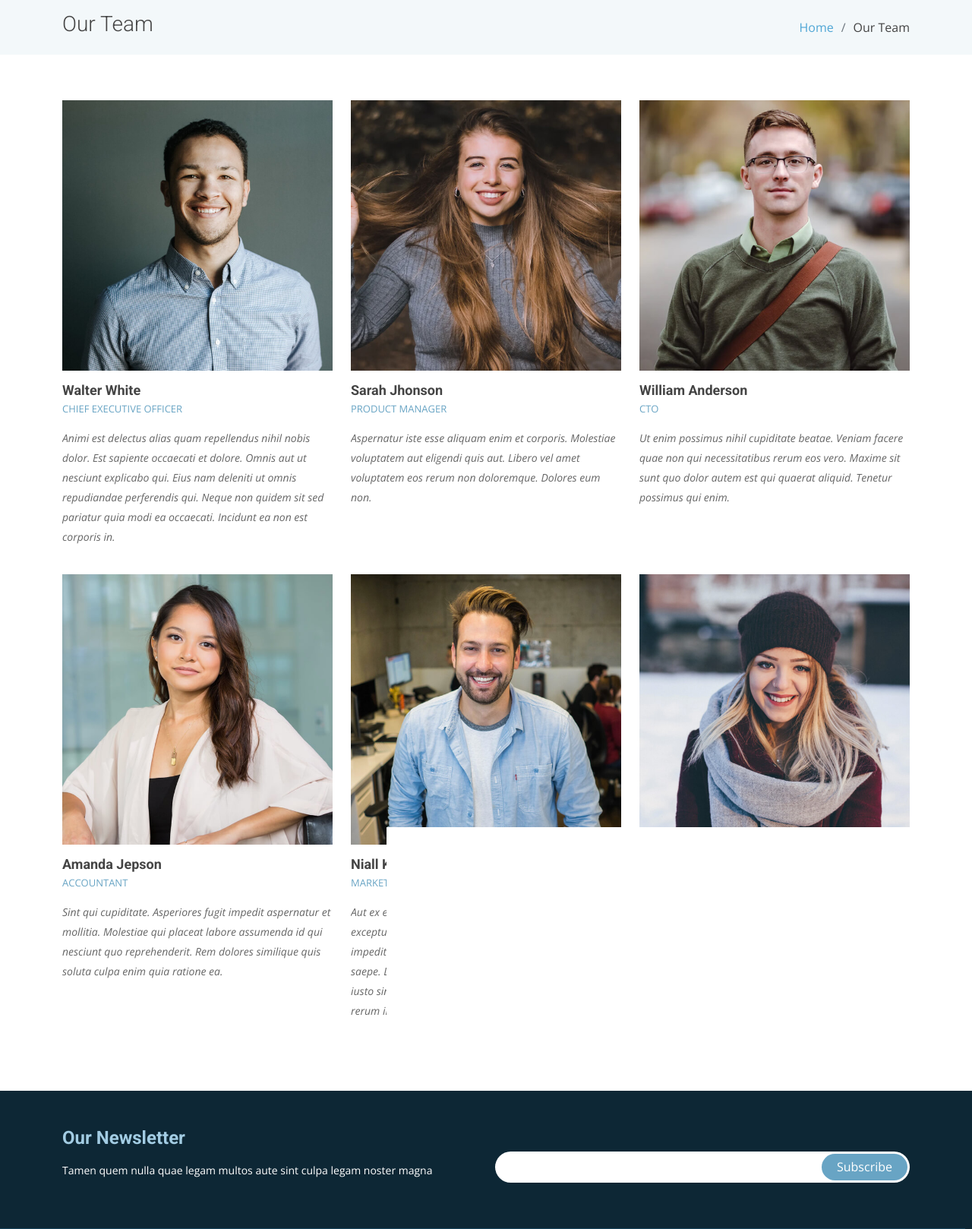
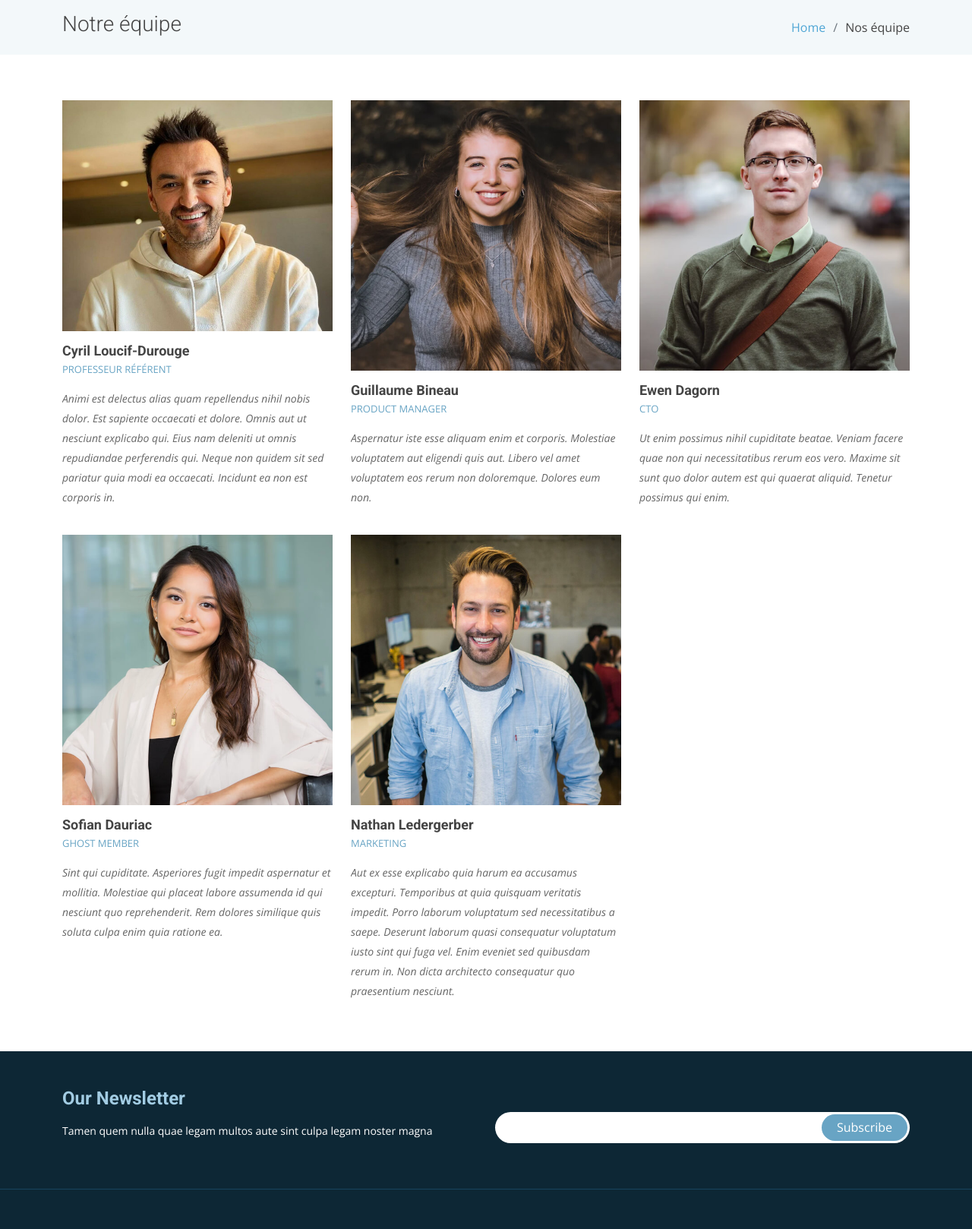
Before and after one commit to Nathanwolfy/be_web, a Flask app: page /team in a window 1280 px wide. Shown: the part 80-1698 px from the top of the page at 76% size. Run offline with Flask 2, Linux system fonts and the light colour scheme; some libraries are stand-ins or nearby versions.

Commit message:
team modif

```diff
--- a/gestion_vols/template/team.html
+++ b/gestion_vols/template/team.html
@@ -90,10 +90,10 @@
             <div class="container">
 
                 <div class="d-flex justify-content-between align-items-center">
-                    <h2>Our Team</h2>
+                    <h2>Notre équipe</h2>
                     <ol>
                         <li><a href="index">Home</a></li>
-                        <li>Our Team</li>
+                        <li>Nos équipe</li>
                     </ol>
                 </div>
 
@@ -110,17 +110,17 @@
                     <div class="col-lg-4 col-md-6 d-flex align-items-stretch">
                         <div class="member">
                             <div class="member-img">
-                                <img src="/static/img/team/team-1.jpg" class="img-fluid" alt="">
+                                <img src="/static/img/team/Cyril-Lignac.jpg" class="img-fluid" alt="">
                                 <div class="social">
                                     <a href=""><i class="bi bi-twitter"></i></a>
                                     <a href=""><i class="bi bi-facebook"></i></a>
                                     <a href=""><i class="bi bi-instagram"></i></a>
-                                    <a href=""><i class="bi bi-linkedin"></i></a>
+                                    <a href="https://www.linkedin.com/in/cyril-loucif-durouge-b2426428/" target="_blank"><i class="bi bi-linkedin"></i></a>
                                 </div>
                             </div>
                             <div class="member-info">
-                                <h4>Walter White</h4>
-                                <span>Chief Executive Officer</span>
+                                <h4>Cyril Loucif-Durouge</h4>
+                                <span>Professeur référent</span>
                                 <p>Animi est delectus alias quam repellendus nihil nobis dolor. Est sapiente occaecati et dolore. Omnis aut ut nesciunt explicabo qui. Eius nam deleniti ut omnis repudiandae perferendis qui. Neque non quidem sit sed pariatur
                                     quia modi ea occaecati. Incidunt ea non est corporis in.</p>
                             </div>
@@ -139,7 +139,7 @@
                                 </div>
                             </div>
                             <div class="member-info">
-                                <h4>Sarah Jhonson</h4>
+                                <h4>Guillaume Bineau</h4>
                                 <span>Product Manager</span>
                                 <p>Aspernatur iste esse aliquam enim et corporis. Molestiae voluptatem aut eligendi quis aut. Libero vel amet voluptatem eos rerum non doloremque. Dolores eum non.</p>
                             </div>
@@ -158,7 +158,7 @@
                                 </div>
                             </div>
                             <div class="member-info">
-                                <h4>William Anderson</h4>
+                                <h4>Ewen Dagorn</h4>
                                 <span>CTO</span>
                                 <p>Ut enim possimus nihil cupiditate beatae. Veniam facere quae non qui necessitatibus rerum eos vero. Maxime sit sunt quo dolor autem est qui quaerat aliquid. Tenetur possimus qui enim.</p>
                             </div>
@@ -177,8 +177,8 @@
                                 </div>
                             </div>
                             <div class="member-info">
-                                <h4>Amanda Jepson</h4>
-                                <span>Accountant</span>
+                                <h4>Sofian Dauriac</h4>
+                                <span>Ghost member</span>
                                 <p>Sint qui cupiditate. Asperiores fugit impedit aspernatur et mollitia. Molestiae qui placeat labore assumenda id qui nesciunt quo reprehenderit. Rem dolores similique quis soluta culpa enim quia ratione ea.</p>
                             </div>
                         </div>
@@ -196,7 +196,7 @@
                                 </div>
                             </div>
                             <div class="member-info">
-                                <h4>Niall Katz</h4>
+                                <h4>Nathan Ledergerber</h4>
                                 <span>Marketing</span>
                                 <p>Aut ex esse explicabo quia harum ea accusamus excepturi. Temporibus at quia quisquam veritatis impedit. Porro laborum voluptatum sed necessitatibus a saepe. Deserunt laborum quasi consequatur voluptatum iusto sint qui fuga
                                     vel. Enim eveniet sed quibusdam rerum in. Non dicta architecto consequatur quo praesentium nesciunt.</p>
@@ -204,25 +204,7 @@
                         </div>
                     </div>
 
-                    <div class="col-lg-4 col-md-6 d-flex align-items-stretch">
-                        <div class="member">
-                            <div class="member-img">
-                                <img src="/static/img/team/team-6.jpg" class="img-fluid" alt="">
-                                <div class="social">
-                                    <a href=""><i class="bi bi-twitter"></i></a>
-                                    <a href=""><i class="bi bi-facebook"></i></a>
-                                    <a href=""><i class="bi bi-instagram"></i></a>
-                                    <a href=""><i class="bi bi-linkedin"></i></a>
-                                </div>
-                            </div>
-                            <div class="member-info">
-                                <h4>Demi Lewis</h4>
-                                <span>Financing</span>
-                                <p>Amet labore numquam corrupti est. Nostrum amet voluptas consectetur dolor voluptatem architecto distinctio consequuntur eligendi. Quam impedit enim aut nesciunt aut dicta quam exercitationem. Reprehenderit exercitationem
-                                    magnam. Ullam similique ut voluptas totam nobis porro accusamus nulla omnis.</p>
-                            </div>
-                        </div>
-                    </div>
+
 
                 </div>
 
```
Also changed, not shown: gestion_vols/static/img/team/Cyril-Lignac.jpg (added).
